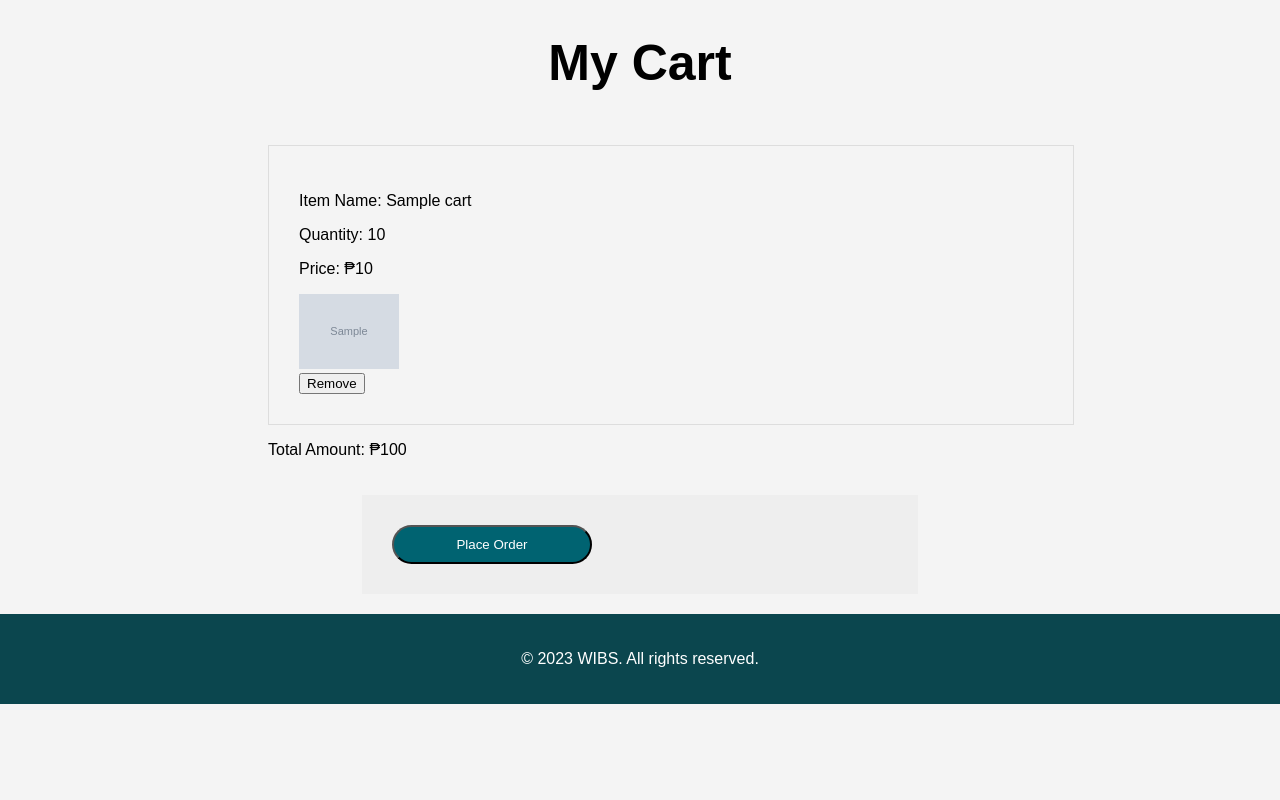
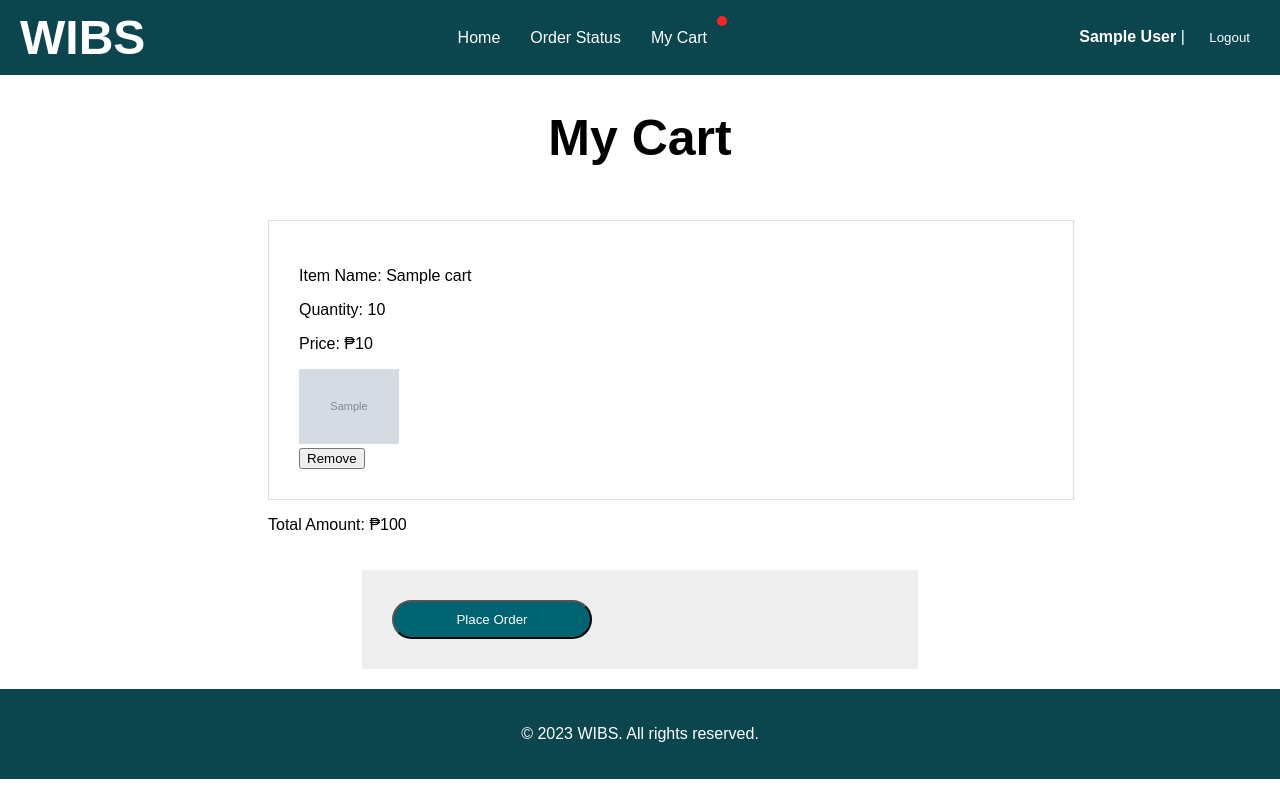
Before and after one commit to PUP-BSIT/project-wibs, a PHP site: page /App/pages/cart.php in a window 1280 px wide. Run offline with PHP 8.4, Linux system fonts and the light colour scheme; the visitor is signed in with stand-in values (Sample User, id 1); tables that the repository leaves empty or names only in its code hold one stand-in row (values such as "Sample post"); grey boxes marked "Sample" are stand-in pictures.

Commit message:
Modify Cart Features

```diff
--- a/App/css/cart.css
+++ b/App/css/cart.css
@@ -1,7 +1,8 @@
 body {
-    font-family: 'Arial', sans-serif;
-    background: #f4f4f4;
+    font-family: 'Montserrat', sans-serif;
+    background-color: #ffffff;
     margin: 0;
+    padding: 0;
 }
 
 .my-cart {
@@ -18,13 +19,11 @@ body {
     justify-content: space-between;
     align-items: center;
     padding: 10px 20px;
-    width: 100%;
 }
 
 .logo {
-    font-size: 48px; /* Original larger size */
+    font-size: 48px;
     font-weight: 900;
-    color: #ffffff;
 }
 
 .nav-container {
@@ -34,11 +33,27 @@ body {
 }
 
 .profile-name {
+    display: inline-block;
+    margin-left: 20px;
+}
+
+.profile-name form {
+    display: inline;
+}
+
+.profile-name input[type="submit"] {
+    background-color: #f4433600;
     color: white;
-    margin-bottom: 10px; /* Space between profile name and nav links */
-    margin-right: 54px; /* Adjust this to align with the navbar's end */
-    font-size: 16px; /* Adjust font size as needed */
+    border: none;
+    cursor: pointer;
+    padding: 5px 10px;
+    margin-left: 10px;
 }
+
+.profile-name input[type="submit"]:hover {
+    color: red;
+}
+
 
 .nav-links {
     display: flex;
@@ -46,6 +61,7 @@ body {
 }
 
 .nav-links a {
+    position: relative;
     color: white;
     text-decoration: none;
     padding: 8px 15px;
@@ -146,6 +162,31 @@ body {
     border-radius: 30px;
 }
 
+.red-dot {
+    height: 10px;
+    width: 10px;
+    background-color: rgb(252, 36, 36);
+    border-radius: 50%;
+    position: absolute;
+    top: 0;
+    right: 0;
+    transform: translate(50%, -50%);
+}
+
+#notification {
+    position: fixed;
+    top: 10px;
+    left: 50%;
+    transform: translateX(-50%);
+    background-color: #4CAF50;
+    color: white;
+    padding: 10px;
+    border-radius: 5px;
+    box-shadow: 0 2px 4px rgba(0, 0, 0, 0.2);
+    z-index: 1000;
+    display: none;
+}
+
 .order-summary {
     background-color: #eee;
     padding: 30px;
--- a/App/js/cart.js
+++ b/App/js/cart.js
@@ -1,3 +1,24 @@
 function confirmRemove() {
     return confirm('Are you sure you want to remove this item from the cart?');
 }
+
+function showNotification(message) {
+    var notification = document.getElementById('notification');
+    if (notification) {
+        notification.textContent = message; // Set the message
+        notification.style.display = 'block';
+        setTimeout(function() {
+            notification.style.display = 'none';
+        }, 3000);
+    }
+}
+
+window.onload = function() {
+    hideNotification();
+    showNotification();
+
+    var itemRemoved = '<?php echo $itemRemoved ? "true" : "false"; ?>';
+    if (itemRemoved === "true") {
+        showNotification("Item removed from cart successfully");
+    }
+};
--- a/App/pages/cart.php
+++ b/App/pages/cart.php
@@ -8,6 +8,16 @@
             }
 
             session_start();
+
+            $cartQuery = "SELECT COUNT(*) FROM cart WHERE user_id = ?";
+            $stmt = $conn->prepare($cartQuery);
+            $stmt->bind_param("i", $userid);
+            $stmt->execute();
+            $stmt->store_result();
+            $stmt->bind_result($cartCount);
+            $stmt->fetch();
+            $hasCartItems = $cartCount > 0;
+            $stmt->close();
 
             // Check if the user is logged in, if not then redirect to login page
             if (!isset($_SESSION['user_name'])) {
@@ -20,16 +30,17 @@
             $username = $_SESSION['user_name'];
 
             // Check if remove item request is set
-            if (isset($_POST['remove_item']) && isset($_POST['cart_id'])) {
+            $itemRemoved = false; // Variable to track if an item was removed
+                if (isset($_POST['remove_item']) && isset($_POST['cart_id'])) {
                 $cart_id = $_POST['cart_id'];
 
-                // SQL to remove item from cart
-                $sql_remove = "DELETE FROM cart WHERE cart_id = '$cart_id'";
+             // SQL to remove item from cart
+            $sql_remove = "DELETE FROM cart WHERE cart_id = '$cart_id'";
 
                 if ($conn->query($sql_remove) === TRUE) {
-                    echo "Item removed from cart successfully";
+                $itemRemoved = true; // Set to true if item is removed successfully
                 } else {
-                    echo "Error: " . $conn->error;
+                echo "Error: " . $conn->error;
                 }
             }
 
@@ -93,6 +104,11 @@
                     echo "Error: " . $sql . "<br>" . $conn->error;
                 }
             }
+
+            // Check if there are any items in the cart
+            $cart_check_sql = "SELECT * FROM cart WHERE user_id = '$userid'";
+            $cart_check_result = $conn->query($cart_check_sql);
+            $hasCartItems = $cart_check_result->num_rows > 0;
         ?>
 
         <!DOCTYPE html>
@@ -103,6 +119,25 @@
             <link rel="stylesheet" href="../css/cart.css">
         </head>
         <body>
+        <div class="overlay"></div>
+    <div class="navbar">
+        <div class="logo">WIBS</div>
+        <div class="nav-links">
+            <a href="homepage.php">Home</a>
+            <a href="order_status.php">Order Status</a>
+            <a href="cart.php">My Cart<?php if ($hasCartItems) echo '<span class="red-dot"></span>'; ?></a>
+        </div>
+        <div class="profile-name">
+            <strong><?php echo $username?></strong>
+            |
+            <form action="logout.php" method="post">
+                <input type="submit" value="Logout">
+            </form>
+        </div>
+    </div>
+    <?php if ($itemRemoved): ?>
+        <div class='notification' id='notification'>Item removed from cart successfully</div>
+    <?php endif; ?>
             <div class="my-cart">
                 <h1>My Cart</h1>
             </div>
@@ -141,7 +176,9 @@
                 <div class="order-summary">
                     <div class="order-form">
                         <form method="POST" action="">
-                            <button type="submit" name="place_order">Place Order</button>
+                        <button type="submit" name="place_order" <?php if (!$hasCartItems)
+                        echo 'disabled style="background-color: darkgray;"'; ?>>Place Order</button>
+            </form>
                         </form>
                     </div>
                 </div>
```
